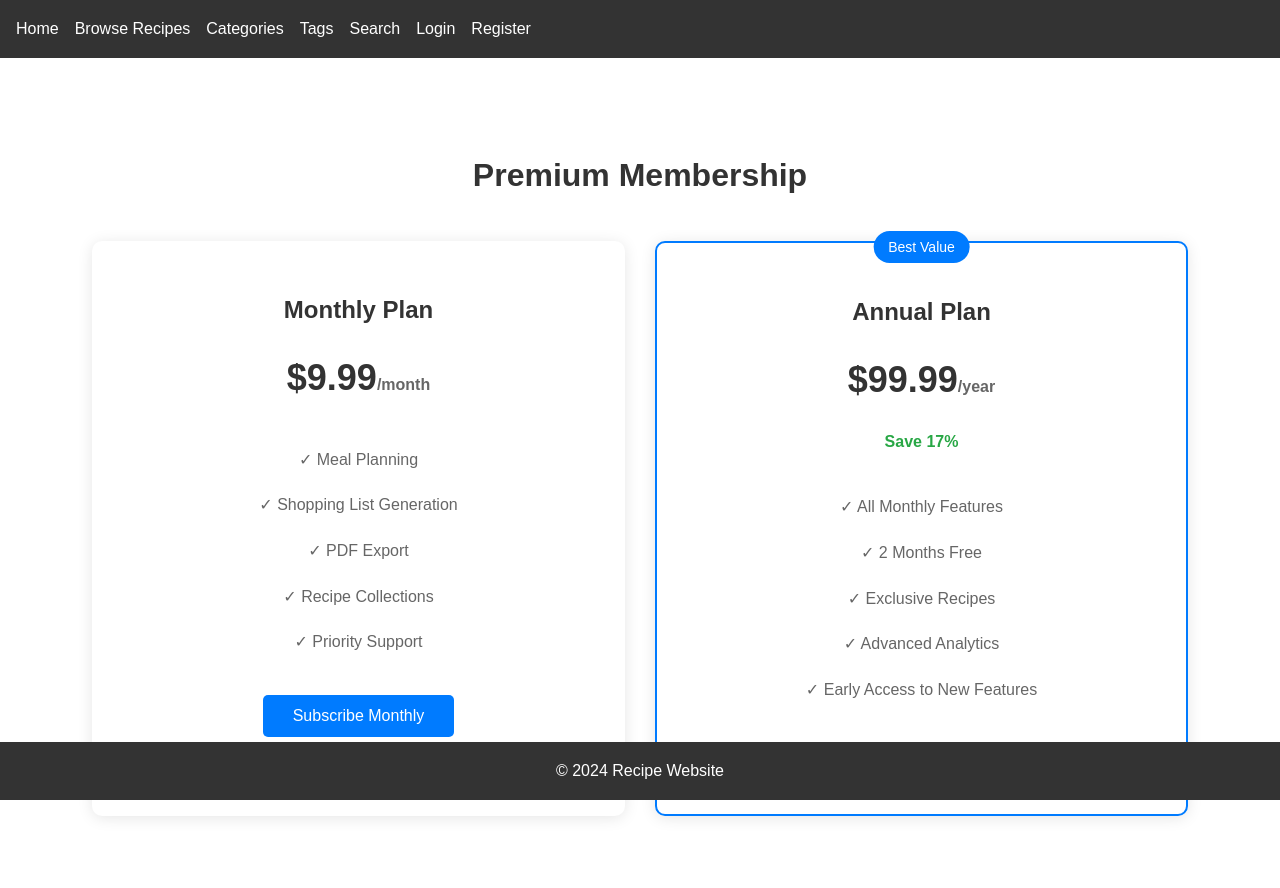
After one commit to StephenIles/Milestone-Project-4, a Django app: template templates/recipes/subscription.html in a window 1280 px wide. The commit adds this page. Run offline with Django 3.2, Linux system fonts and the light colour scheme; the template is opened without the code that fills it: most values are stand-ins (such as "Sample title", 1, 10 or a date in 2020); some libraries are stand-ins or nearby versions.

Commit message:
feat: Implement Stripe subscription and premium user features
- Add Stripe webhook handling for subscription payments
- Update UserProfile model to track premium status
- Fix webhook URL to include trailing slash
- Update navigation to show/hide premium features based on subscription status
- Add subscription success page with auto-refresh
- Fix template references from profile to userprofile
- Add debug logging for webhook events
- Implement premium feature access control

Key changes:
- Webhook now correctly updates userprofile.is_premium
- Navigation dynamically shows Meal Planner for premium users
- Subscription success page redirects with page refresh
- Fixed model relationship between User and UserProfile
- Added proper error handling for webhook events

Testing:
- Verified webhook receives Stripe events
- Confirmed premium status updates after payment
- Tested navigation updates for premium users
- Validated premium feature access control

```diff
--- a/recipes/urls.py
+++ b/recipes/urls.py
@@ -37,4 +37,10 @@ urlpatterns = [
     path('meal-planner/shopping-list/<int:weekly_plan_id>/pdf/',
          views.download_shopping_list_pdf,
          name='download_shopping_list_pdf'),
+    path('subscription/', views.subscription_page, name='subscription'),
+    path('subscription/create-checkout-session/', views.create_checkout_session, name='create_checkout_session'),
+    path('subscription/success/', views.subscription_success, name='subscription_success'),
+    path('subscription/cancel/', views.subscription_cancel, name='subscription_cancel'),
+    path('webhook/stripe/', views.stripe_webhook, name='stripe_webhook'),
+    path('check-premium/', views.check_premium_status, name='check_premium_status'),
 ]
--- a/static/css/style.css
+++ b/static/css/style.css
@@ -898,3 +898,91 @@ h1, h2 {
     color: #666;
     font-style: italic;
 }
+
+/* Subscription Styles */
+.subscription-container {
+    max-width: 1200px;
+    margin: 0 auto;
+    padding: 40px 20px;
+}
+
+.pricing-cards {
+    display: grid;
+    grid-template-columns: repeat(auto-fit, minmax(300px, 1fr));
+    gap: 30px;
+    margin-top: 40px;
+}
+
+.pricing-card {
+    background: white;
+    border-radius: 10px;
+    padding: 30px;
+    text-align: center;
+    box-shadow: 0 2px 15px rgba(0,0,0,0.1);
+    position: relative;
+    transition: transform 0.3s ease;
+}
+
+.pricing-card:hover {
+    transform: translateY(-5px);
+}
+
+.pricing-card.featured {
+    border: 2px solid #007bff;
+}
+
+.best-value {
+    position: absolute;
+    top: -12px;
+    left: 50%;
+    transform: translateX(-50%);
+    background: #007bff;
+    color: white;
+    padding: 5px 15px;
+    border-radius: 20px;
+    font-size: 14px;
+}
+
+.price {
+    font-size: 36px;
+    font-weight: bold;
+    color: #333;
+    margin: 20px 0;
+}
+
+.price span {
+    font-size: 16px;
+    color: #666;
+}
+
+.savings {
+    color: #28a745;
+    font-weight: bold;
+    margin-bottom: 20px;
+}
+
+.features {
+    list-style: none;
+    padding: 0;
+    margin: 30px 0;
+}
+
+.features li {
+    padding: 10px 0;
+    color: #666;
+}
+
+.subscribe-btn {
+    background: #007bff;
+    color: white;
+    border: none;
+    padding: 12px 30px;
+    border-radius: 5px;
+    cursor: pointer;
+    font-size: 16px;
+    transition: background 0.3s ease;
+}
+
+.subscribe-btn:hover {
+    background: #0056b3;
+}
--- a/templates/recipes/base.html
+++ b/templates/recipes/base.html
@@ -24,8 +24,10 @@
                     <li><a href="{% url 'recipes:logout' %}">Logout</a></li>
                     <li><a href="{% url 'recipes:favorite_list' %}">My Favorites</a></li>
                     <li><a href="{% url 'recipes:collection_list' %}">My Collections</a></li>
-                    {% if user.profile.is_premium %}
+                    {% if user.userprofile.is_premium %}
                         <li><a href="{% url 'recipes:meal_planner' %}">Meal Planner</a></li>
+                    {% else %}
+                        <li><a href="{% url 'recipes:subscription' %}">Upgrade to Premium</a></li>
                     {% endif %}
                 {% else %}
                     <li><a href="{% url 'login' %}">Login</a></li>
@@ -48,5 +50,6 @@
     <script src="{% static 'js/social_share.js' %}"></script>
     <script src="{% static 'js/collections.js' %}"></script>
     <script src="{% static 'js/meal_planner.js' %}"></script>
+    {% block extra_js %}{% endblock %}
 </body>
 </html>
--- /dev/null
+++ b/templates/recipes/subscription.html
@@ -0,0 +1,93 @@
+{% extends 'recipes/base.html' %}
+{% load static %}
+
+{% block content %}
+<div class="subscription-container">
+    <h1>Premium Membership</h1>
+
+    <div class="pricing-cards">
+        <div class="pricing-card">
+            <h2>Monthly Plan</h2>
+            <div class="price">$9.99<span>/month</span></div>
+            <ul class="features">
+                <li>✓ Meal Planning</li>
+                <li>✓ Shopping List Generation</li>
+                <li>✓ PDF Export</li>
+                <li>✓ Recipe Collections</li>
+                <li>✓ Priority Support</li>
+            </ul>
+            <button class="subscribe-btn" data-plan-id="{{ monthly_price_id }}">Subscribe Monthly</button>
+        </div>
+
+        <div class="pricing-card featured">
+            <div class="best-value">Best Value</div>
+            <h2>Annual Plan</h2>
+            <div class="price">$99.99<span>/year</span></div>
+            <div class="savings">Save 17%</div>
+            <ul class="features">
+                <li>✓ All Monthly Features</li>
+                <li>✓ 2 Months Free</li>
+                <li>✓ Exclusive Recipes</li>
+                <li>✓ Advanced Analytics</li>
+                <li>✓ Early Access to New Features</li>
+            </ul>
+            <button class="subscribe-btn" data-plan-id="{{ yearly_price_id }}">Subscribe Yearly</button>
+        </div>
+    </div>
+</div>
+
+<!-- Stripe Elements container -->
+<div id="card-element"></div>
+<div id="card-errors" role="alert"></div>
+
+{% csrf_token %}
+{% endblock %}
+
+{% block extra_js %}
+<script src="https://js.stripe.com/v3/"></script>
+<script>
+    console.log('Stripe Key:', '{{ stripe_publishable_key }}');
+    console.log('Monthly Price ID:', '{{ monthly_price_id }}');
+    console.log('Yearly Price ID:', '{{ yearly_price_id }}');
+
+    const stripe = Stripe('{{ stripe_publishable_key }}');
+    const buttons = document.querySelectorAll('.subscribe-btn');
+
+    buttons.forEach(button => {
+        button.addEventListener('click', async (e) => {
+            e.preventDefault();
+            console.log('Button clicked with plan ID:', button.getAttribute('data-plan-id'));
+
+            try {
+                const response = await fetch('{% url "recipes:create_checkout_session" %}', {
+                    method: 'POST',
+                    headers: {
+                        'Content-Type': 'application/json',
+                        'X-CSRFToken': document.querySelector('[name=csrfmiddlewaretoken]').value,
+                    },
+                    body: JSON.stringify({
+                        plan_id: button.getAttribute('data-plan-id')
+                    })
+                });
+
+                console.log('Response status:', response.status);
+                const data = await response.json();
+                console.log('Response data:', data);
+
+                if (data.error) {
+                    throw new Error(data.error);
+                }
+
+                if (data.url) {
+                    window.location.href = data.url;
+                } else {
+                    throw new Error('No checkout URL received');
+                }
+            } catch (error) {
+                console.error('Detailed error:', error);
+                alert('Payment setup failed: ' + error.message);
+            }
+        });
+    });
+</script>
+{% endblock %}
```
Also changed, not shown: recipe_website/settings.py (+10 -0 lines), recipes/models.py (+20 -3 lines), recipes/views.py (+117 -6 lines), templates/recipes/subscription_cancel.html (added, +12 -0 lines), templates/recipes/subscription_success.html (added, +16 -0 lines), db.sqlite3, recipes/migrations/0009_subscription.py (added), recipes/migrations/0010_alter_userprofile_user.py (added), 2 other files.
